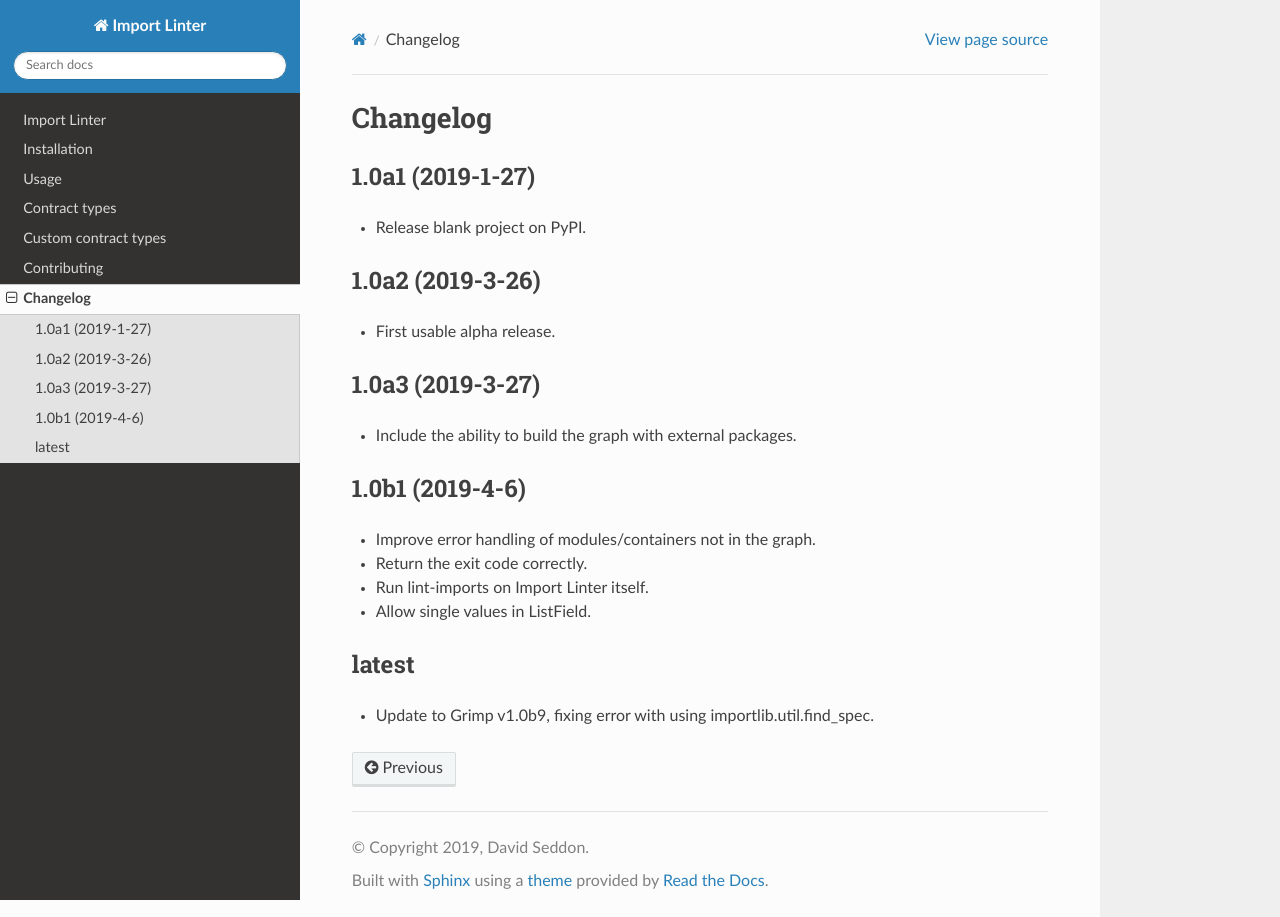
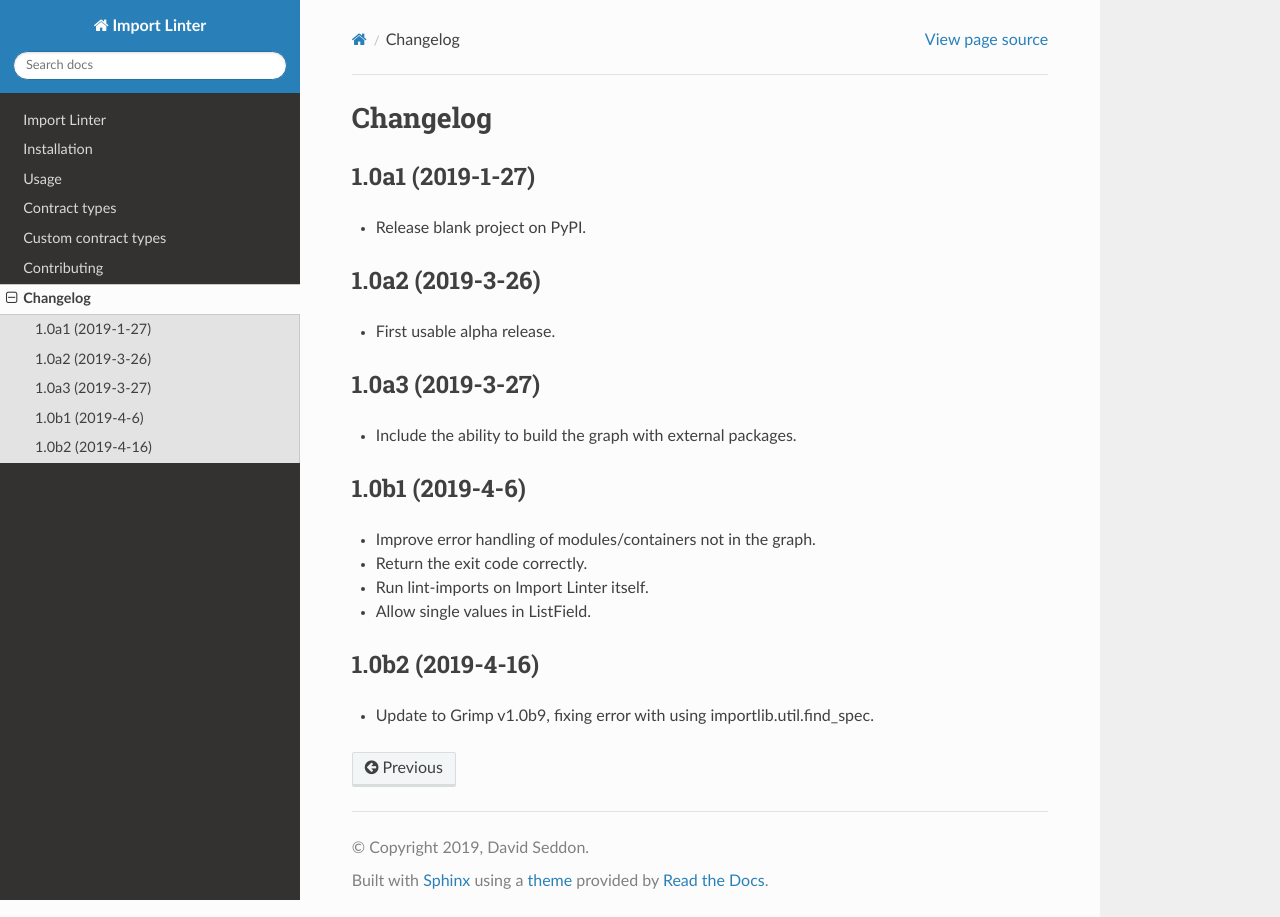
Before and after one commit to seddonym/import-linter, a Sphinx documentation site: the page built from docs/changelog.rst, in a window 1280 px wide. Built offline with Sphinx 7.4.7 and the Read the Docs theme 2.0.0, drawn with Linux system fonts in a browser that asks for light colours.

Commit message:
Release v1.0b2

```diff
--- a/CHANGELOG.rst
+++ b/CHANGELOG.rst
@@ -28,7 +28,7 @@ Changelog
 * Allow single values in ListField.
 
 
-latest
-------
+1.0b2 (2019-4-16)
+-----------------
 
 * Update to Grimp v1.0b9, fixing error with using importlib.util.find_spec.
--- a/docs/conf.py
+++ b/docs/conf.py
@@ -26,7 +26,7 @@ author = 'David Seddon'
 # The short X.Y version
 version = ''
 # The full version, including alpha/beta/rc tags
-release = '1.0b1'
+release = '1.0b2'
 
 
 # -- General configuration ---------------------------------------------------
--- a/setup.py
+++ b/setup.py
@@ -21,7 +21,7 @@ def read(*names, **kwargs):
 
 setup(
     name='import-linter',
-    version='1.0b1',
+    version='1.0b2',
     license='BSD 2-Clause License',
     description="Enforces rules for the internal and external imports within your Python project.",
     long_description=read('README.rst'),
--- a/src/importlinter/__init__.py
+++ b/src/importlinter/__init__.py
@@ -1,4 +1,4 @@
-__version__ = '1.0b1'
+__version__ = '1.0b2'
 
 from .domain.contract import Contract, ContractCheck  # noqa
 from .domain import fields  # noqa
```
